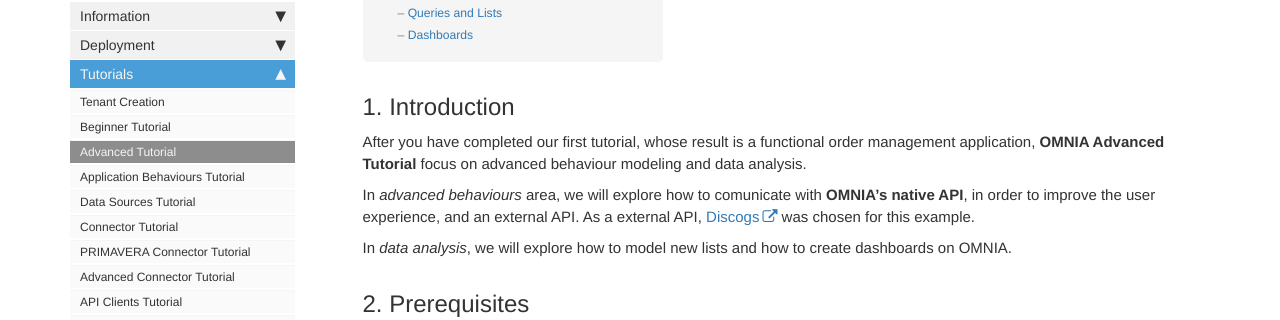
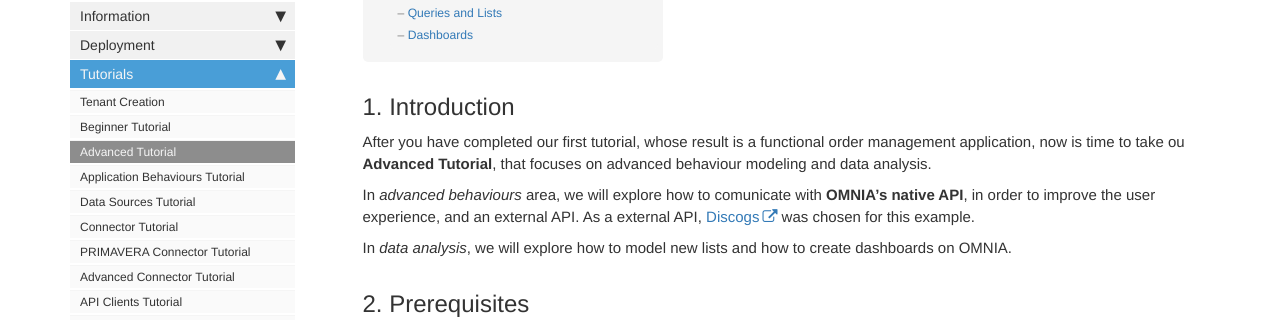
Before and after one commit to daniel8lopes/omnia3, a Jekyll site: the page built from docs/pages/omnia3/Tutorials/omnia3_advancedtutorial.md, in a window 1280 px wide and 1400 px high, scrolled down 262 px. Shown: the part 127-447 px from the top of the window. Built offline with Jekyll 4.4.1, drawn with Linux system fonts in a browser that asks for light colours; nearby versions of some CDN libraries; comment, search, counter and statistics services are not loaded; part of the change alters nothing that is shown; some of the changed text lies outside the part shown.

Commit message:
Update omnia3_advancedtutorial.md

````diff
--- a/docs/pages/omnia3/Tutorials/omnia3_advancedtutorial.md
+++ b/docs/pages/omnia3/Tutorials/omnia3_advancedtutorial.md
@@ -9,7 +9,7 @@ folder: omnia3
 
 ## 1. Introduction
 
-After you have completed our first tutorial, whose result is a functional order management application, **OMNIA Advanced Tutorial** focus on advanced behaviour modeling and data analysis.
+After you have completed our first tutorial, whose result is a functional order management application, now is time to take ou **Advanced Tutorial**, that focuses on advanced behaviour modeling and data analysis.
 
 In *advanced behaviours* area, we will explore how to comunicate with **OMNIA's native API**, in order to improve the user experience, and an external API. As a external API, [Discogs](https://www.discogs.com/developers/) was chosen for this example.
 
@@ -19,7 +19,7 @@ In *data analysis*, we will explore how to model new lists and how to create das
 
 This tutorial assumes that you have created a OMNIA tenant and are logged in as a user with modeling privileges to this tenant.
 
-It is necessary to have completed the steps in the  [Beginner tutorial](http://docs.numbersbelieve.com/omnia3_beginnertutorial.html), as this tutorial builds upon it.
+It is necessary to have completed the steps in the  [Beginner tutorial](https://docs.omnialowcode.com/omnia3_beginnertutorial.html), as this tutorial builds upon it.
 
 ## 3. Advanced Behaviours
 
@@ -39,7 +39,7 @@ It is necessary to have completed the steps in the  [Beginner tutorial](http://d
 
     ```
 
-3. Build the model.
+3. Build & Deploy the model.
 
 4. Go to **Application** area, and create a new **PurchaseOrder** document. Observe that, when **Supplier** is identified, the **SupplierName** is automatically retrieved.
 
@@ -82,7 +82,7 @@ It is necessary to have completed the steps in the  [Beginner tutorial](http://d
     }
     ```
 
-5. Build the model.
+5. Build & Deploy the model.
 
 6. Go to **Application** area, and create a new **Product** resource. Observe that, when **Code** is identified (e.g. try with value 8540), the **Name** and **Artist** is automatically retrieved.
 
@@ -96,7 +96,7 @@ It is necessary to have completed the steps in the  [Beginner tutorial](http://d
 
     ![Modeler_Create_Query](/images/tutorials/advanced/Modeler-Create-Query.PNG)
 
-2. Click on button **Add New** to add columns to Query. Add a column with Alias **Code** and Path **_code**.
+2. Click on **Add New** to add columns to Query. Add a column with Alias **Code** and Path **_code**.
 
 3. Repeat previous step to add columns with alias **Name** and **Artist**, whose Path is **_name** and **artist**, respectively.
 
@@ -115,6 +115,6 @@ It is necessary to have completed the steps in the  [Beginner tutorial](http://d
 
     ![Modeler_Add_List_Dashboard](/images/tutorials/advanced/Modeler-Add-List-Dashboard.PNG)
 
-3. **Build** the model.
+3. **Build and Deploy** the model.
 
 4. Go to the application and check the homepage dashboard. Data for the products you have created will be visible.
````
